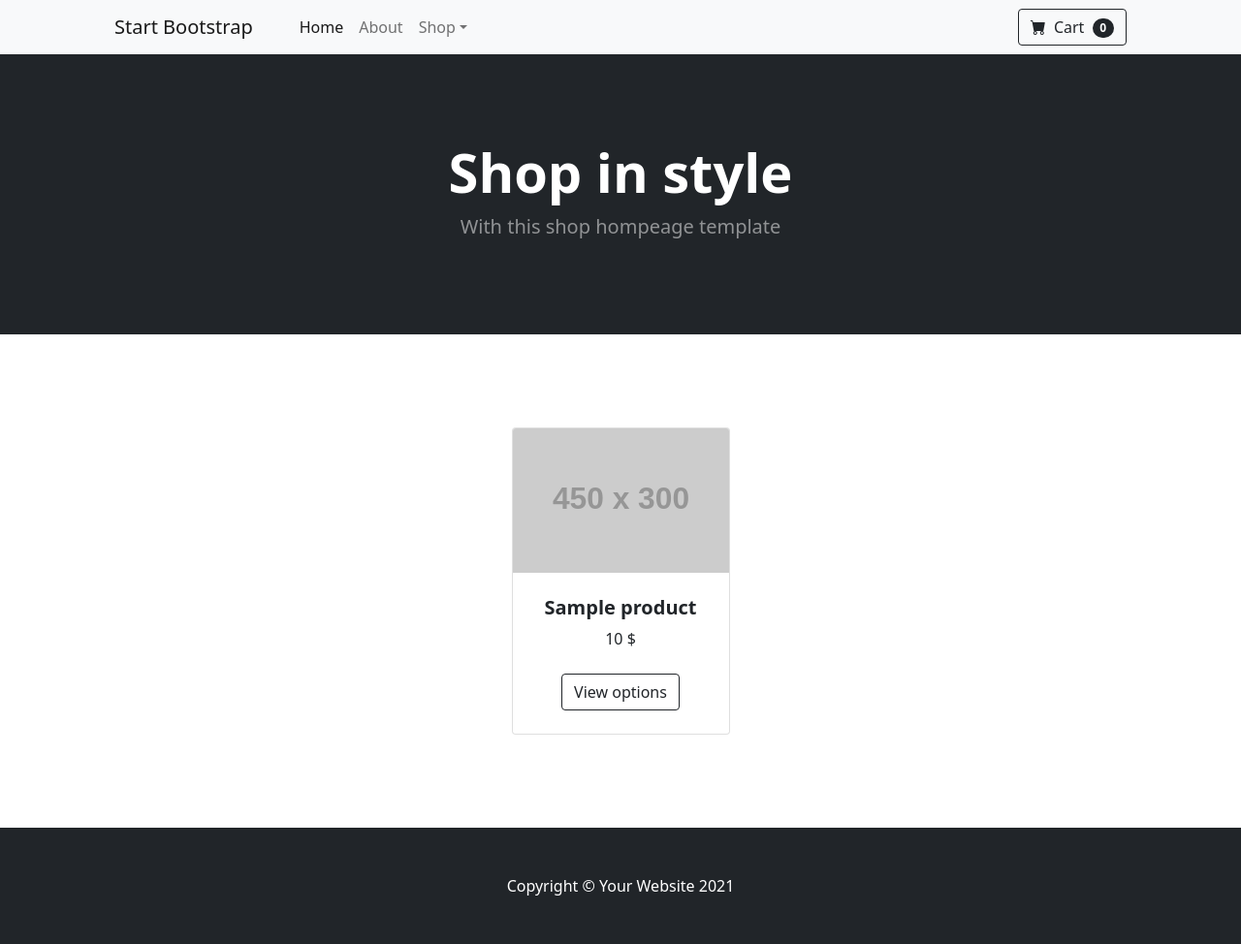
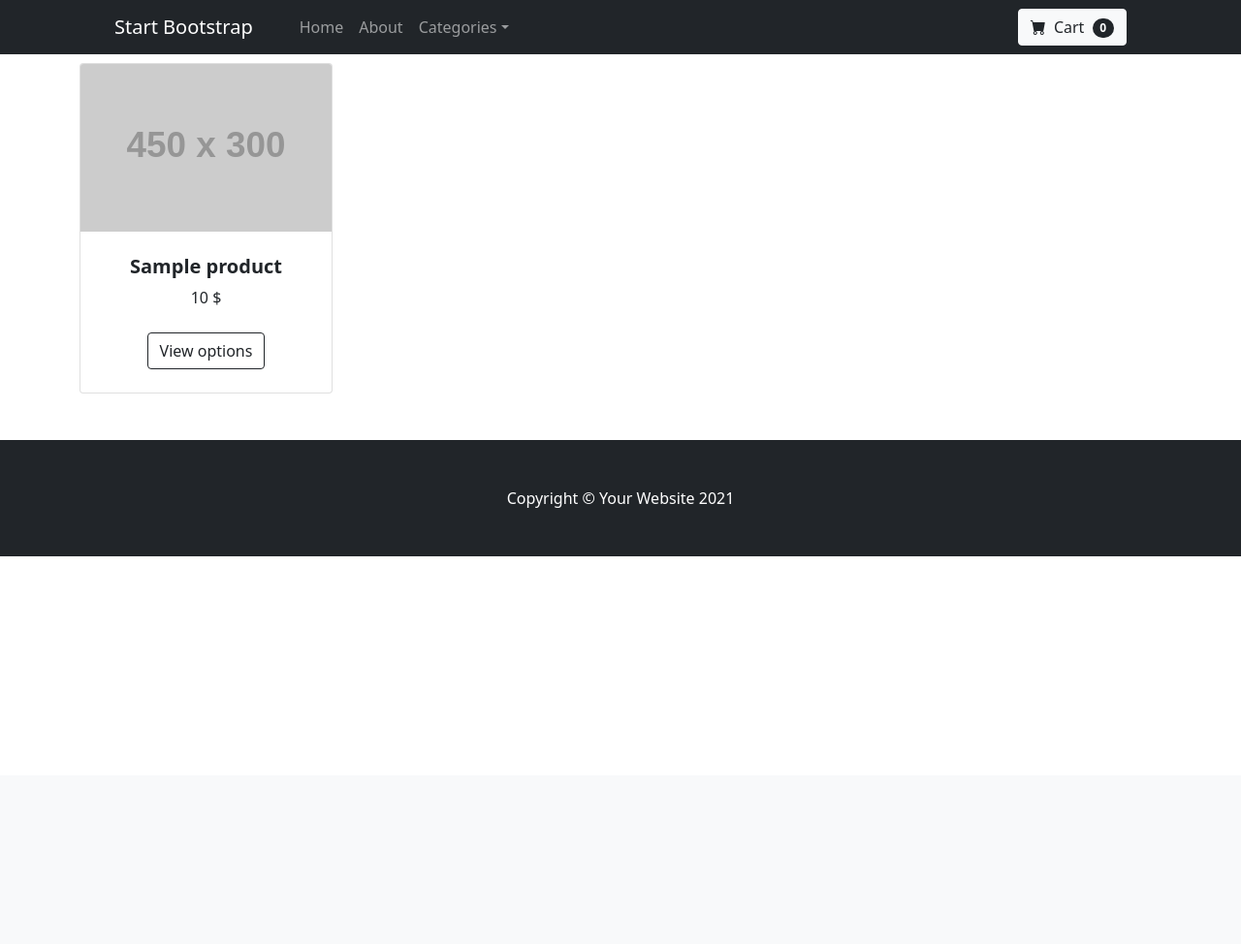
Before and after one commit to Anti-Counter021/flask-ecommerce, a Flask app: template app/templates/base.html in a window 1280 px wide. Shown: the whole page at 97% size. After the commit the page ends 574 px from the top, so only its background shows below. Run offline with Flask 2, Linux system fonts and the light colour scheme; tables that the repository leaves empty hold one stand-in row (values such as "Sample post"); the template is opened without the code that fills it: values that come from a table or form of the project are taken from there, most other values are stand-ins (such as "Sample title", 1, 10 or a date in 2020); grey boxes labelled with a size stand in for pictures from a placeholder-image service; some libraries are stand-ins or nearby versions.

Commit message:
Category and Product detail

```diff
--- /dev/null
+++ b/app/templates/_product.html
@@ -0,0 +1,24 @@
+<div class="col-md-3 mb-5">
+    <div class="card h-100">
+        <!-- Product image-->
+        <img class="card-img-top" src="https://dummyimage.com/450x300/dee2e6/6c757d.jpg" alt="..."/>
+        <!-- Product details-->
+        <div class="card-body p-4">
+            <div class="text-center">
+                <!-- Product name-->
+                <h5 class="fw-bolder">{{ product.title }}</h5>
+                <!-- Product price-->
+                {{ product.price }} $
+            </div>
+        </div>
+        <!-- Product actions-->
+        <div class="card-footer p-4 pt-0 border-top-0 bg-transparent">
+            <div class="text-center">
+                <a class="btn btn-outline-dark mt-auto"
+                   href="{{ url_for('main.product_detail', category_slug=product.category.slug, product_slug=product.slug) }}">
+                    View options
+                </a>
+            </div>
+        </div>
+    </div>
+</div>
--- a/app/templates/base.html
+++ b/app/templates/base.html
@@ -5,7 +5,7 @@
         <meta name="viewport" content="width=device-width, initial-scale=1, shrink-to-fit=no" />
         <meta name="description" content="" />
         <meta name="author" content="" />
-        <title>Shop Homepage - Start Bootstrap Template</title>
+        <title>{% if title %}{{ title }}{% else %}Home{% endif %}</title>
         <link href="https://cdn.jsdelivr.net/npm/bootstrap@5.0.1/dist/css/bootstrap.min.css" rel="stylesheet" integrity="sha384-+0n0xVW2eSR5OomGNYDnhzAbDsOXxcvSN1TPprVMTNDbiYZCxYbOOl7+AMvyTG2x" crossorigin="anonymous">
         <!-- Favicon-->
         <link rel="icon" type="image/x-icon" href="assets/favicon.ico" />
@@ -16,25 +16,27 @@
     </head>
     <body>
         <!-- Navigation-->
-        <nav class="navbar navbar-expand-lg navbar-light bg-light fixed-top">
+        <nav class="navbar navbar-expand-lg navbar-dark text-light bg-dark fixed-top">
             <div class="container px-4 px-lg-5">
-                <a class="navbar-brand" href="#!">Start Bootstrap</a>
+                <a class="navbar-brand" href="{{ url_for('main.index') }}">Start Bootstrap</a>
                 <button class="navbar-toggler" type="button" data-bs-toggle="collapse" data-bs-target="#navbarSupportedContent" aria-controls="navbarSupportedContent" aria-expanded="false" aria-label="Toggle navigation"><span class="navbar-toggler-icon"></span></button>
                 <div class="collapse navbar-collapse" id="navbarSupportedContent">
                     <ul class="navbar-nav me-auto mb-2 mb-lg-0 ms-lg-4">
-                        <li class="nav-item"><a class="nav-link active" aria-current="page" href="#!">Home</a></li>
+                        <li class="nav-item"><a class="nav-link {% if not title %}active{% endif %}" aria-current="page" href="{{ url_for('main.index') }}">Home</a></li>
                         <li class="nav-item"><a class="nav-link" href="#!">About</a></li>
                         <li class="nav-item dropdown">
-                            <a class="nav-link dropdown-toggle" id="navbarDropdown" href="#" role="button" data-bs-toggle="dropdown" aria-expanded="false">Shop</a>
+                            <a class="nav-link dropdown-toggle" id="navbarDropdown" href="" role="button" data-bs-toggle="dropdown" aria-expanded="false">Categories</a>
                             <ul class="dropdown-menu" aria-labelledby="navbarDropdown">
                                 {% for category in categories %}
-                                    <li><a class="dropdown-item" href="#">{{ category.name }}</a></li>
+                                    {% if category.products.count() %}
+                                        <li><a class="dropdown-item" href="{{ url_for('main.category_detail', slug=category.slug) }}">{{ category.name }}</a></li>
+                                    {% endif %}
                                 {% endfor %}
                             </ul>
                         </li>
                     </ul>
                     <form class="d-flex">
-                        <button class="btn btn-outline-dark" type="submit">
+                        <button class="btn btn-outline-light bg-light text-dark" type="submit">
                             <i class="bi-cart-fill me-1"></i>
                                 Cart
                             <span class="badge bg-dark text-white ms-1 rounded-pill">0</span>
@@ -43,43 +45,27 @@
                 </div>
             </div>
         </nav>
+        <hr class="mt-5">
+        {% if header %}
             <!-- Header-->
-        <header class="bg-dark py-5 mt-5">
+            <header class="bg-light py-5 mb-3">
                 <div class="container px-4 px-lg-5 my-5">
-                <div class="text-center text-white">
+                    <div class="text-center text-dark">
                         <h1 class="display-4 fw-bolder">Shop in style</h1>
-                    <p class="lead fw-normal text-white-50 mb-0">With this shop hompeage template</p>
+                        <p class="lead fw-normal text-dark-50 mb-0">With this shop hompeage template</p>
                     </div>
                 </div>
             </header>
-        <!-- Section-->
-        <section class="py-5">
-            <div class="container px-4 px-lg-5 mt-5">
-                <div class="row gx-4 gx-lg-5 row-cols-2 row-cols-md-3 row-cols-xl-4 justify-content-center">
+        {% endif %}
+        <div class="container">
+            <div class="row">
+                {% block content %}
                     {% for product in products %}
-                        <div class="col mb-5">
-                            <div class="card h-100">
-                                <!-- Product image-->
-                                <img class="card-img-top" src="https://dummyimage.com/450x300/dee2e6/6c757d.jpg" alt="..." />
-                                <!-- Product details-->
-                                <div class="card-body p-4">
-                                    <div class="text-center">
-                                        <!-- Product name-->
-                                        <h5 class="fw-bolder">{{ product.title}}</h5>
-                                        <!-- Product price-->
-                                        {{ product.price }} $
+                        {% include '_product.html' %}
+                    {% endfor %}
+                {% endblock %}
             </div>
         </div>
-                                <!-- Product actions-->
-                                <div class="card-footer p-4 pt-0 border-top-0 bg-transparent">
-                                    <div class="text-center"><a class="btn btn-outline-dark mt-auto" href="#">View options</a></div>
-                                </div>
-                            </div>
-                        </div>
-                    {% endfor %}
-                </div>
-            </div>
-        </section>
         <!-- Footer-->
         <footer class="py-5 bg-dark">
             <div class="container"><p class="m-0 text-center text-white">Copyright &copy; Your Website 2021</p></div>
--- a/ecommerce.py
+++ b/ecommerce.py
@@ -4,6 +4,11 @@ from app.models import Category, Product
 app = create_app()
 
 
+@app.context_processor
+def categories():
+    return {'categories': Category.query.all()}
+
+
 @app.shell_context_processor
 def make_shell_context():
     return {'db': db, 'Category': Category, 'Product': Product}
```
Also changed, not shown: app/main/routes.py (+13 -3 lines), app/templates/category_detail.html (added, +8 -0 lines), app/templates/product_detail.html (added, +16 -0 lines). Lines whose indentation alone changed are shown as unchanged.
